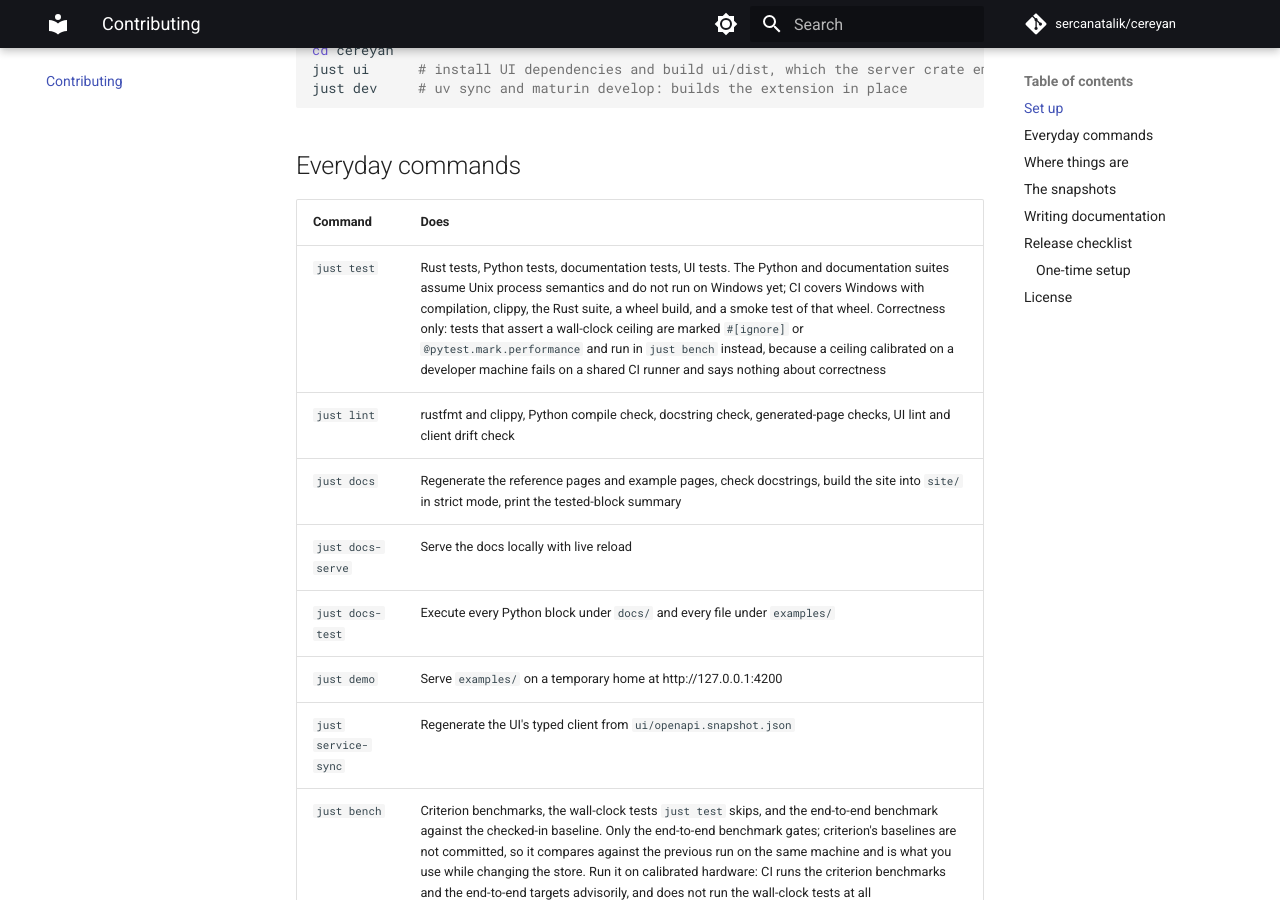
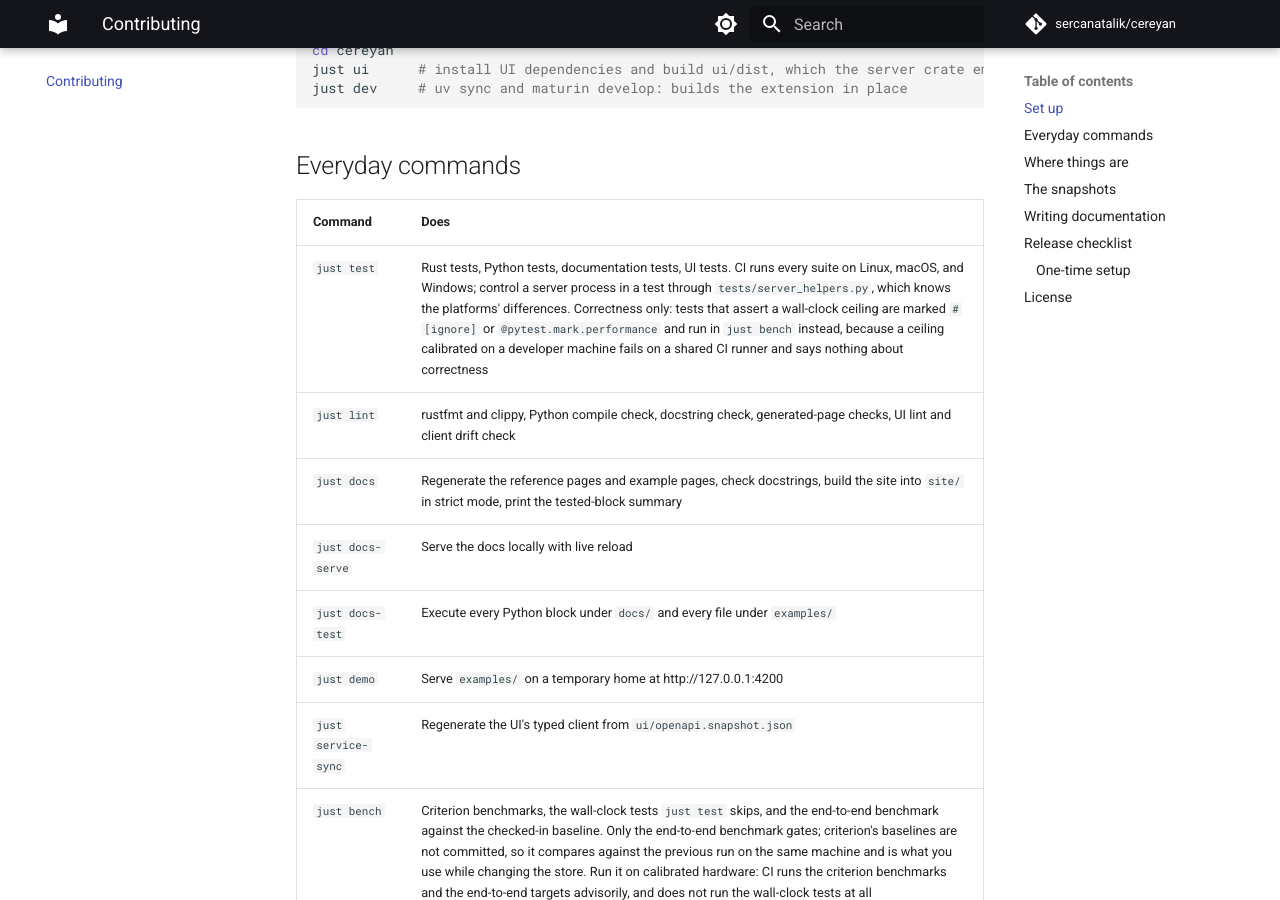
Before and after one commit to sercanatalik/cereyan, an MkDocs documentation site: the page built from docs/contributing.md, in a window 1280 px wide and 900 px high, scrolled down 426 px. Built offline with MkDocs 1.6.1 and Material for MkDocs 9.7.7, drawn with Linux system fonts in a browser that asks for light colours; comment, search, counter and statistics services are not loaded.

Commit message:
Run the documentation tests on Windows in CI
Co-Authored-By: Claude Opus 5 (1M context) <noreply@anthropic.com>
Claude-Session: https://claude.ai/code/session_01TcVZB6oEnyCjHL46SASZcJ

```diff
--- a/docs/contributing.md
+++ b/docs/contributing.md
@@ -17,7 +17,7 @@ just dev     # uv sync and maturin develop: builds the extension in place
 
 | Command | Does |
 |---|---|
-| `just test` | Rust tests, Python tests, documentation tests, UI tests. The Python and documentation suites assume Unix process semantics and do not run on Windows yet; CI covers Windows with compilation, clippy, the Rust suite, a wheel build, and a smoke test of that wheel. Correctness only: tests that assert a wall-clock ceiling are marked `#[ignore]` or `@pytest.mark.performance` and run in `just bench` instead, because a ceiling calibrated on a developer machine fails on a shared CI runner and says nothing about correctness |
+| `just test` | Rust tests, Python tests, documentation tests, UI tests. CI runs every suite on Linux, macOS, and Windows; control a server process in a test through `tests/server_helpers.py`, which knows the platforms' differences. Correctness only: tests that assert a wall-clock ceiling are marked `#[ignore]` or `@pytest.mark.performance` and run in `just bench` instead, because a ceiling calibrated on a developer machine fails on a shared CI runner and says nothing about correctness |
 | `just lint` | rustfmt and clippy, Python compile check, docstring check, generated-page checks, UI lint and client drift check |
 | `just docs` | Regenerate the reference pages and example pages, check docstrings, build the site into `site/` in strict mode, print the tested-block summary |
 | `just docs-serve` | Serve the docs locally with live reload |
```
Also changed, not shown: 1 other file.
